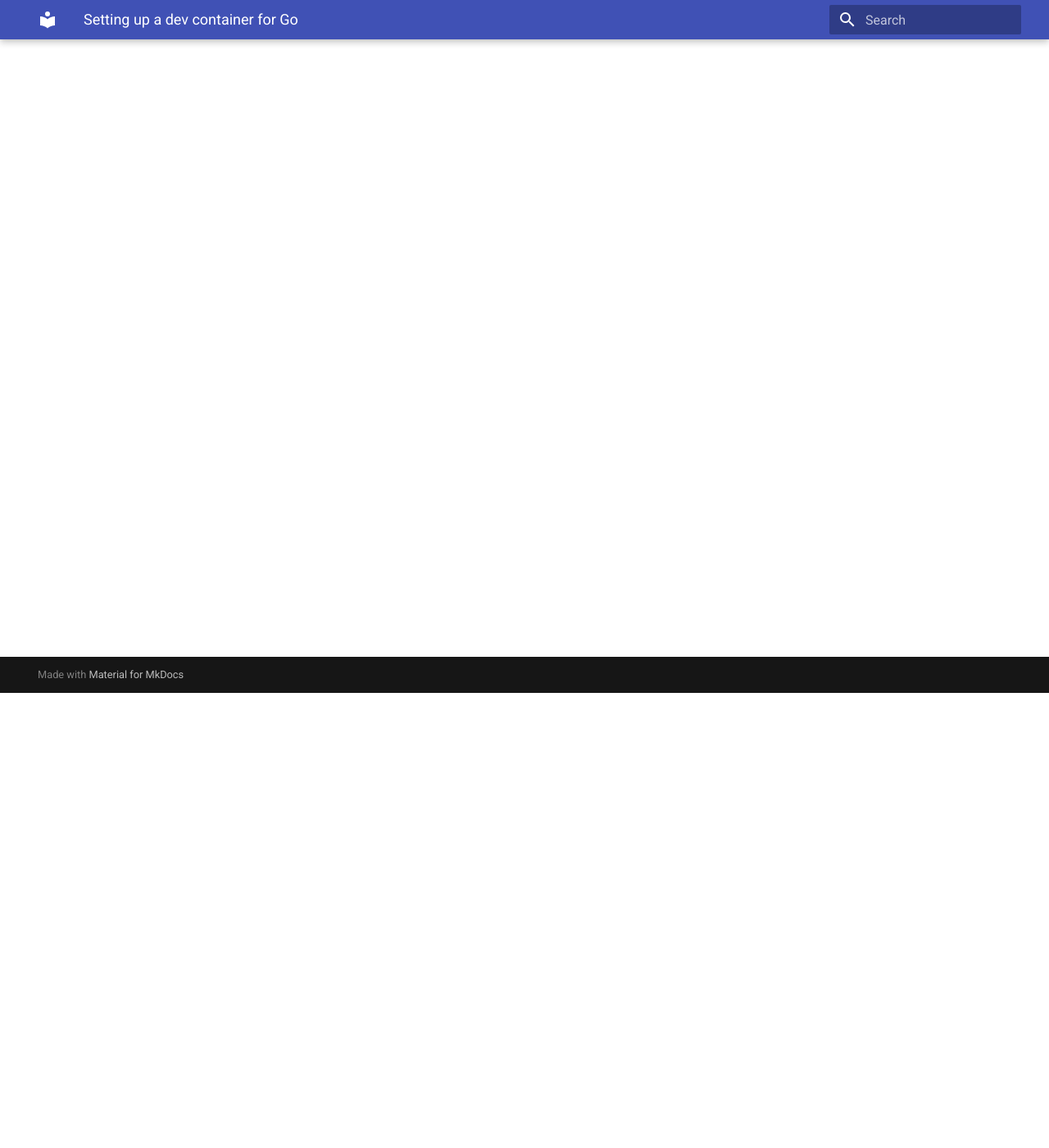
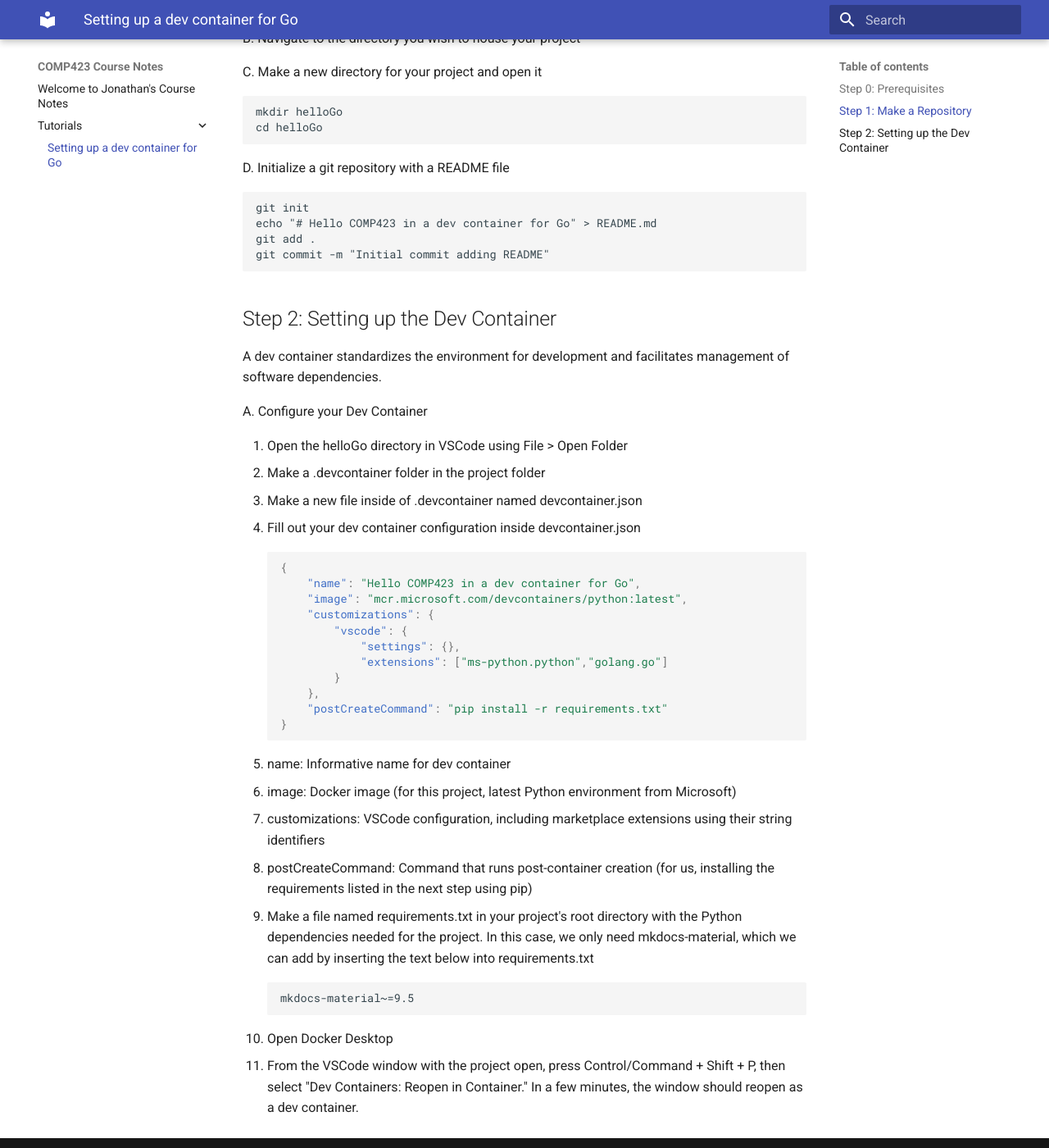
Before and after one commit to hashunc/comp423-course-notes, an MkDocs documentation site: the page built from docs/tutorials/go-setup.md, in a window 1280 px wide and 1400 px high, scrolled down 555 px. Shown: the whole window at 82% size. Built offline with MkDocs 1.6.1 and Material for MkDocs 9.7.7, drawn with Linux system fonts in a browser that asks for light colours; some of the changed text lies outside the part shown.

Commit message:
Added code block functionality and tutorial until setting up dev container

````diff
--- a/docs/tutorials/go-setup.md
+++ b/docs/tutorials/go-setup.md
@@ -2,3 +2,66 @@
 
 * Primary author: [Jonathan Jacob](https://github.com/hashunc)
 * Reviewer: [Jacob Gogel](https://gitgub.com/jacobala1)
+
+## Step 0: Prerequisites
+
+* VSCode: [install](https://code.visualstudio.com/)
+    * with the Dev Containers Extension: [install](https://marketplace.visualstudio.com/items?itemName=ms-vscode-remote.remote-containers)
+* Docker Desktop: [install](https://www.docker.com/products/docker-desktop)
+* git: [install](https://git-scm.com/book/en/v2/Getting-Started-Installing-Git)
+
+## Step 1: Make a Repository
+
+A. Open your terminal or command prompt
+
+B. Navigate to the directory you wish to house your project
+
+C. Make a new directory for your project and open it
+
+```
+mkdir helloGo
+cd helloGo
+```
+
+D. Initialize a git repository with a README file
+
+```
+git init
+echo "# Hello COMP423 in a dev container for Go" > README.md
+git add .
+git commit -m "Initial commit adding README"
+```
+
+## Step 2: Setting up the Dev Container
+
+A dev container standardizes the environment for development and facilitates management of software dependencies.
+
+A. Configure your Dev Container
+
+1. Open the helloGo directory in VSCode using File > Open Folder
+2. Make a .devcontainer folder in the project folder
+3. Make a new file inside of .devcontainer named devcontainer.json
+4. Fill out your dev container configuration inside devcontainer.json
+```json
+{
+    "name": "Hello COMP423 in a dev container for Go",
+    "image": "mcr.microsoft.com/devcontainers/python:latest",
+    "customizations": {
+        "vscode": {
+            "settings": {},
+            "extensions": ["ms-python.python","golang.go"]
+        }
+    },
+    "postCreateCommand": "pip install -r requirements.txt"
+}
+```
+* name: Informative name for dev container
+* image: Docker image (for this project, latest Python environment from Microsoft)
+* customizations: VSCode configuration, including marketplace extensions using their string identifiers
+* postCreateCommand: Command that runs post-container creation (for us, installing the requirements listed in the next step using pip)
+5. Make a file named requirements.txt in your project's root directory with the Python dependencies needed for the project. In this case, we only need mkdocs-material, which we can add by inserting the text below into requirements.txt
+```
+mkdocs-material~=9.5
+```
+6. Open Docker Desktop
+7. From the VSCode window with the project open, press Control/Command + Shift + P, then select "Dev Containers: Reopen in Container." In a few minutes, the window should reopen as a dev container.
--- a/mkdocs.yml
+++ b/mkdocs.yml
@@ -1,3 +1,13 @@
 site_name: COMP423 Course Notes
+
 theme:
   name: material
+
+markdown_extensions:
+  - pymdownx.highlight:
+      anchor_linenums: true
+      line_spans: __span
+      pygments_lang_class: true
+  - pymdownx.inlinehilite
+  - pymdownx.snippets
+  - pymdownx.superfences
````
Also changed, not shown: docs/index.md (line endings or trailing spaces).
